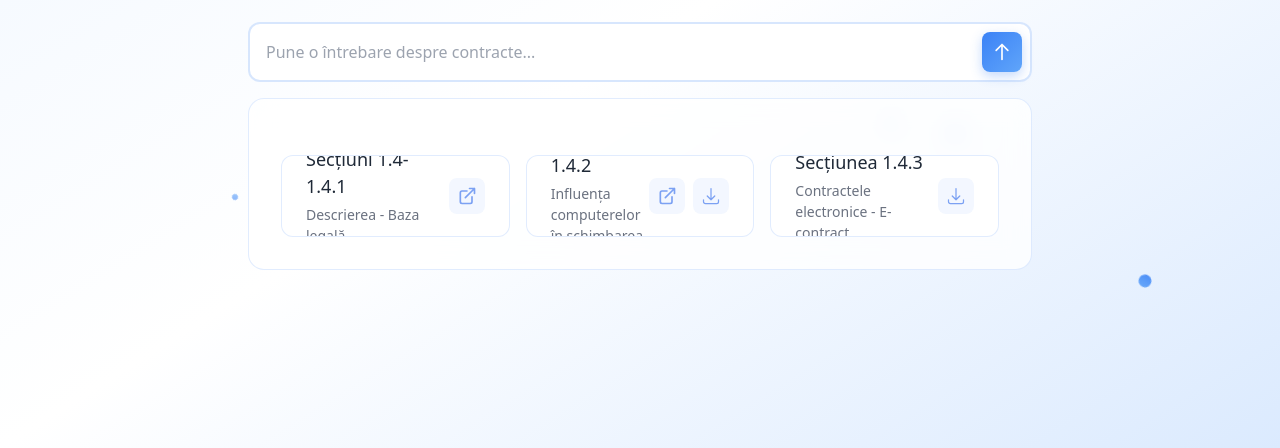
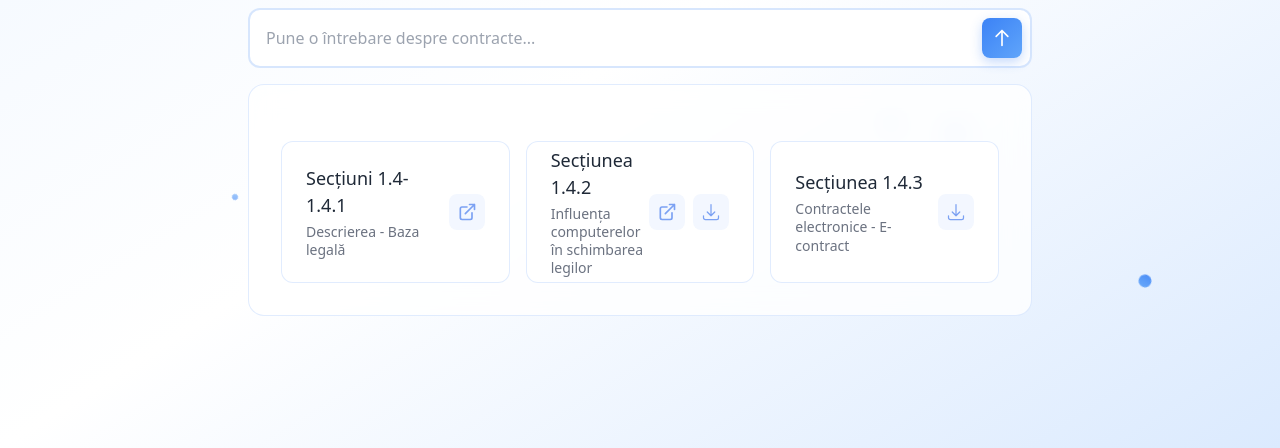
Before and after one commit to AlexZinca/Integrare-1.4-Echipa, a website: page index.html in a window 1280 px wide. Shown: the part 352-800 px from the top of the page. Drawn offline with nearby package versions, Linux system fonts and the light colour scheme.

Commit message:
modificari carduri

```diff
--- a/index.html
+++ b/index.html
@@ -256,7 +256,8 @@
     }
 
     .section-card {
-      height: 80px;
+      min-height: 140px; /* înălțime minimă decentă */
+      height: auto;       /* permite extinderea la nevoie */
       display: flex;
       align-items: center;
       justify-content: space-between;
@@ -265,6 +266,7 @@
       position: relative;
       overflow: hidden;
     }
+
 
     .section-card::before {
       content: '';
@@ -359,21 +361,26 @@
     }
 
     .section-content {
+      display: flex;
       flex-direction: column;
+      justify-content: center; /* vertical align center */
       align-items: flex-start;
+      gap: 4px; /* mic spațiu între titlu și subtitlu */
+      flex: 1;
     }
+
 
     .section-title {
       font-size: 1.125rem;
       font-weight: 500;
       color: #1f2937;
-      margin-bottom: 4px;
     }
 
-    .section-subtitle {
+  .section-subtitle {
       font-size: 0.875rem;
       color: #6b7280;
       font-weight: 400;
+      line-height: 1.3; /* pentru titluri pe două rânduri */
     }
 
     .button-group {
@@ -434,7 +441,7 @@
   <!-- Header cu logo -->
   <div class="flex items-center px-6 py-4 bg-white/70 backdrop-blur-md">
     <a href="https://www.unitbv.ro/" target="_blank" rel="noopener noreferrer">
-      <img src="https://alexzinca.github.io/Integrare-1.4/unitbv_blue.png" alt="Universitatea Transilvania din Brașov"
+      <img src="https://alexzinca.github.io/Integrare_1.4-Echipa/unitbv_blue.png" alt="Universitatea Transilvania din Brașov"
         class="w-48 h-auto">
     </a>
   </div>
@@ -445,7 +452,6 @@
     <!-- Titlu principal -->
     <div class="text-center mb-8 fade-in-up">
       <h1 class="text-5xl font-light text-gray-800 mb-3">1.4 CONTRACTELE</h1>
-      <div class="w-16 h-0.5 bg-gradient-to-r from-blue-400 to-blue-500 mx-auto"></div>
     </div>
 
     <!-- Bară de căutare modernă -->
```
